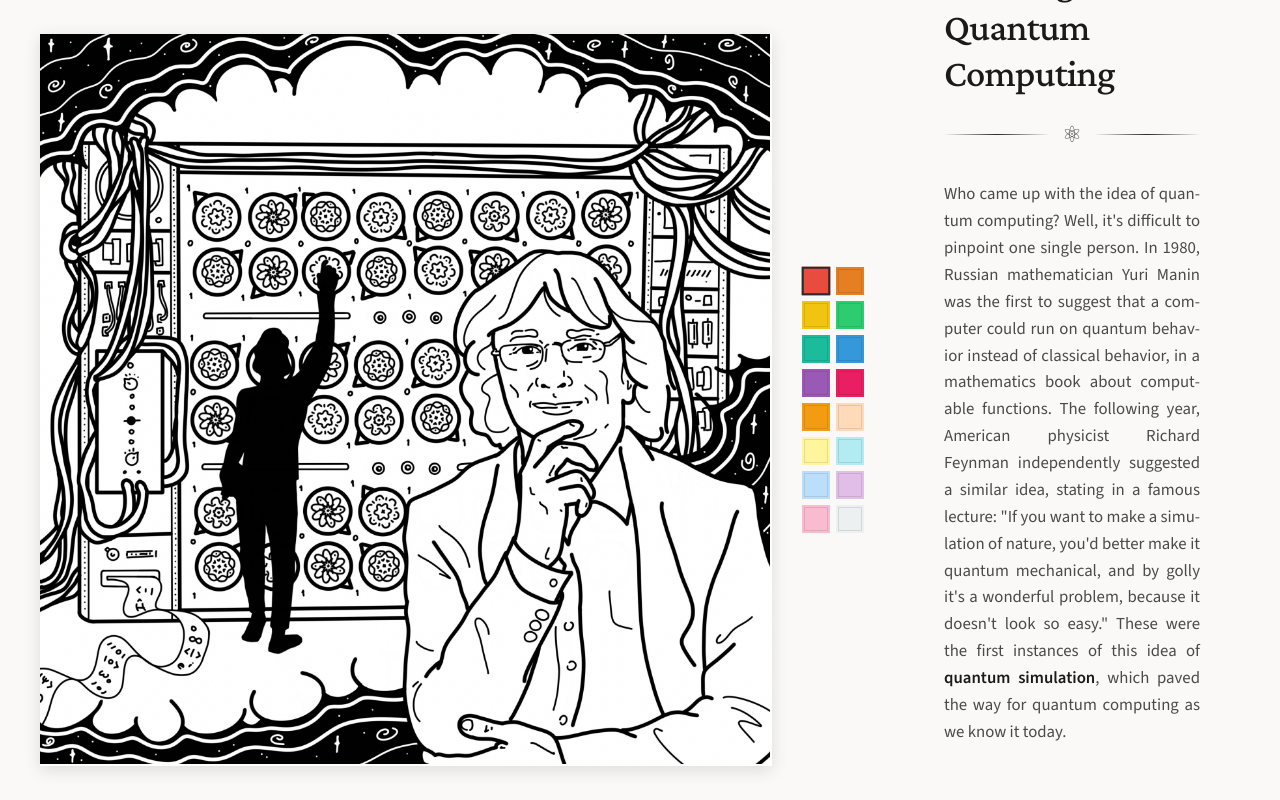
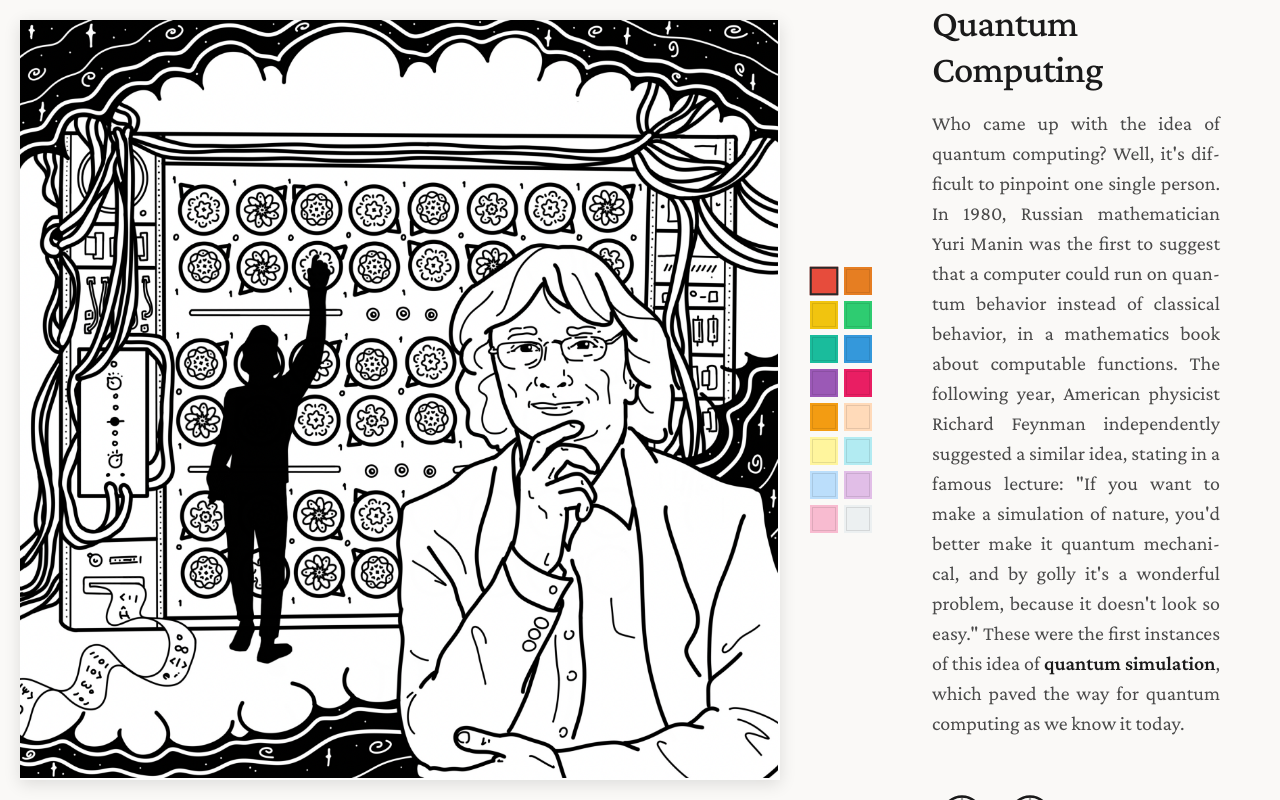
Before and after one commit to rsinghal757/quantum-coloring-book, a React (Vite) app: page / in a window 1280 px wide. Built offline with nearby package versions, Linux system fonts and the light colour scheme.

Commit message:
custom icons

```diff
--- a/src/App.css
+++ b/src/App.css
@@ -42,8 +42,8 @@ body {
   display: flex;
   flex: 1;
   overflow: hidden;
-  padding: 10px 40px;
-  gap: 40px;
+  padding: 10px 20px;
+  gap: 20px;
   justify-content: center;
   align-items: center;
 }
@@ -113,7 +113,7 @@ body {
 
 .canvas-container canvas {
   max-height: calc(100vh - 40px);
-  max-width: calc(65vw - 100px);
+  max-width: calc(70vw - 100px);
   width: auto;
   height: auto;
   display: block;
@@ -151,31 +151,14 @@ body {
   line-height: 1.2;
 }
 
-/* Decorative Divider */
-.divider {
-  display: flex;
-  align-items: center;
-  margin: 20px 0 28px;
-  gap: 12px;
-}
-
-.divider-line {
-  flex: 1;
-  height: 1px;
-  background: linear-gradient(to right, transparent, var(--border-color), transparent);
-}
-
-.divider-icon {
-  font-size: 1.4rem;
-  color: var(--text-secondary);
-}
-
 /* Content Text */
 .content {
+  font-family: 'Crimson Pro', Georgia, serif;
   color: var(--text-secondary);
-  font-size: 1.05rem;
+  font-size: 1.25rem;
   text-align: justify;
   hyphens: auto;
+  line-height: 1.5;
 }
 
 .content p {
@@ -190,25 +173,41 @@ body {
 /* Navigation Arrows */
 .navigation {
   display: flex;
-  justify-content: flex-end;
+  justify-content: space-between;
+  align-items: center;
   gap: 16px;
   margin-top: 48px;
+}
+
+.nav-arrows {
+  display: flex;
+  gap: 8px;
+}
+
+.nav-icon {
+  font-size: 1.8rem;
+  color: var(--text-secondary);
 }
 
 .nav-button {
   background: transparent;
   border: none;
-  font-size: 1.8rem;
+  font-size: 1.2rem;
   color: var(--text-color);
   cursor: pointer;
-  padding: 8px 16px;
+  width: 60px;
+  height: 60px;
+  display: flex;
+  align-items: center;
+  justify-content: center;
   transition: all 0.2s ease;
   border-radius: 0;
 }
 
 .nav-button:hover {
-  background: rgba(0, 0, 0, 0.05);
-  transform: scale(1.1);
+  background: transparent;
+  color: var(--accent-color);
+  transform: none;
 }
 
 .nav-button:active {
--- a/src/components/InfoPanel.jsx
+++ b/src/components/InfoPanel.jsx
@@ -1,13 +1,31 @@
+const BlochIcon = ({ direction = 'right' }) => {
+  const isRight = direction === 'right';
+  return (
+    <svg width="24" height="24" viewBox="0 0 24 24" fill="none" xmlns="http://www.w3.org/2000/svg" style={{ width: '100%', height: '100%', padding: '4px' }}>
+       <circle cx="12" cy="12" r="9" stroke="currentColor" strokeWidth="1.2"/>
+       <ellipse cx="12" cy="12" rx="9" ry="3" stroke="currentColor" strokeWidth="1" strokeOpacity="0.4"/>
+       <path d="M12 3V21" stroke="currentColor" strokeWidth="1" strokeDasharray="2 2" strokeOpacity="0.4"/>
+
+       {isRight ? (
+         <g>
+           <line x1="12" y1="12" x2="19" y2="12" stroke="currentColor" strokeWidth="1.5" />
+           <path d="M16 9L19 12L16 15" stroke="currentColor" strokeWidth="1.5" strokeLinecap="round" strokeLinejoin="round"/>
+         </g>
+       ) : (
+         <g>
+           <line x1="12" y1="12" x2="5" y2="12" stroke="currentColor" strokeWidth="1.5" />
+           <path d="M8 9L5 12L8 15" stroke="currentColor" strokeWidth="1.5" strokeLinecap="round" strokeLinejoin="round"/>
+         </g>
+       )}
+       <circle cx="12" cy="12" r="1.5" fill="currentColor"/>
+    </svg>
+  );
+};
+
 function InfoPanel() {
   return (
     <div className="info-panel">
       <h1 className="title">The Origins of Quantum Computing</h1>
-
-      <div className="divider">
-        <span className="divider-line"></span>
-        <span className="divider-icon">⚛</span>
-        <span className="divider-line"></span>
-      </div>
 
       <div className="content">
         <p>
@@ -23,12 +41,15 @@ function InfoPanel() {
       </div>
 
       <div className="navigation">
-        <button className="nav-button" aria-label="Previous page">
-          ←
-        </button>
-        <button className="nav-button" aria-label="Next page">
-          →
-        </button>
+        <div className="nav-arrows">
+          <button className="nav-button" aria-label="Previous page">
+            <BlochIcon direction="left" />
+          </button>
+          <button className="nav-button" aria-label="Next page">
+            <BlochIcon direction="right" />
+          </button>
+        </div>
+        <span className="nav-icon">⚛</span>
       </div>
     </div>
   );
```
